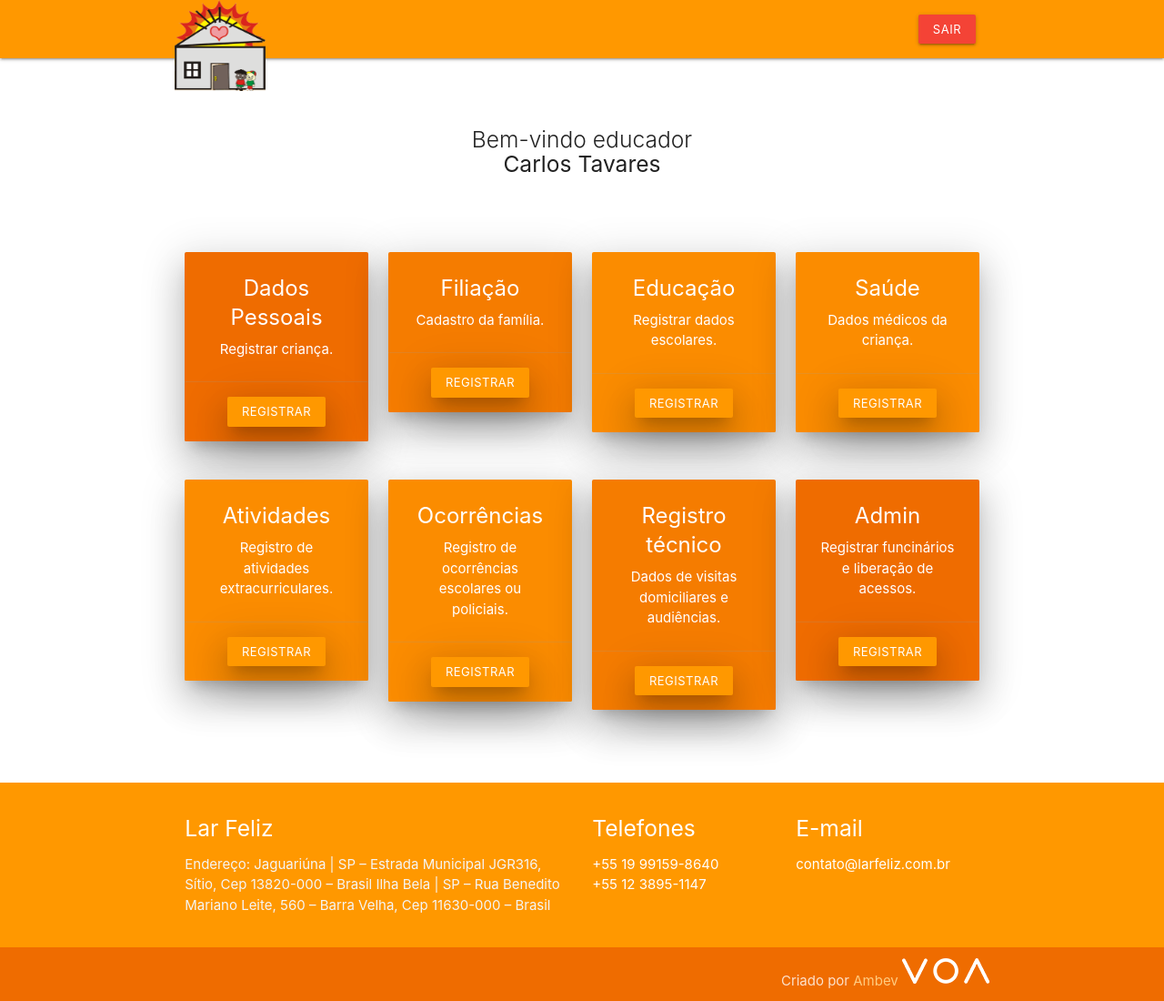
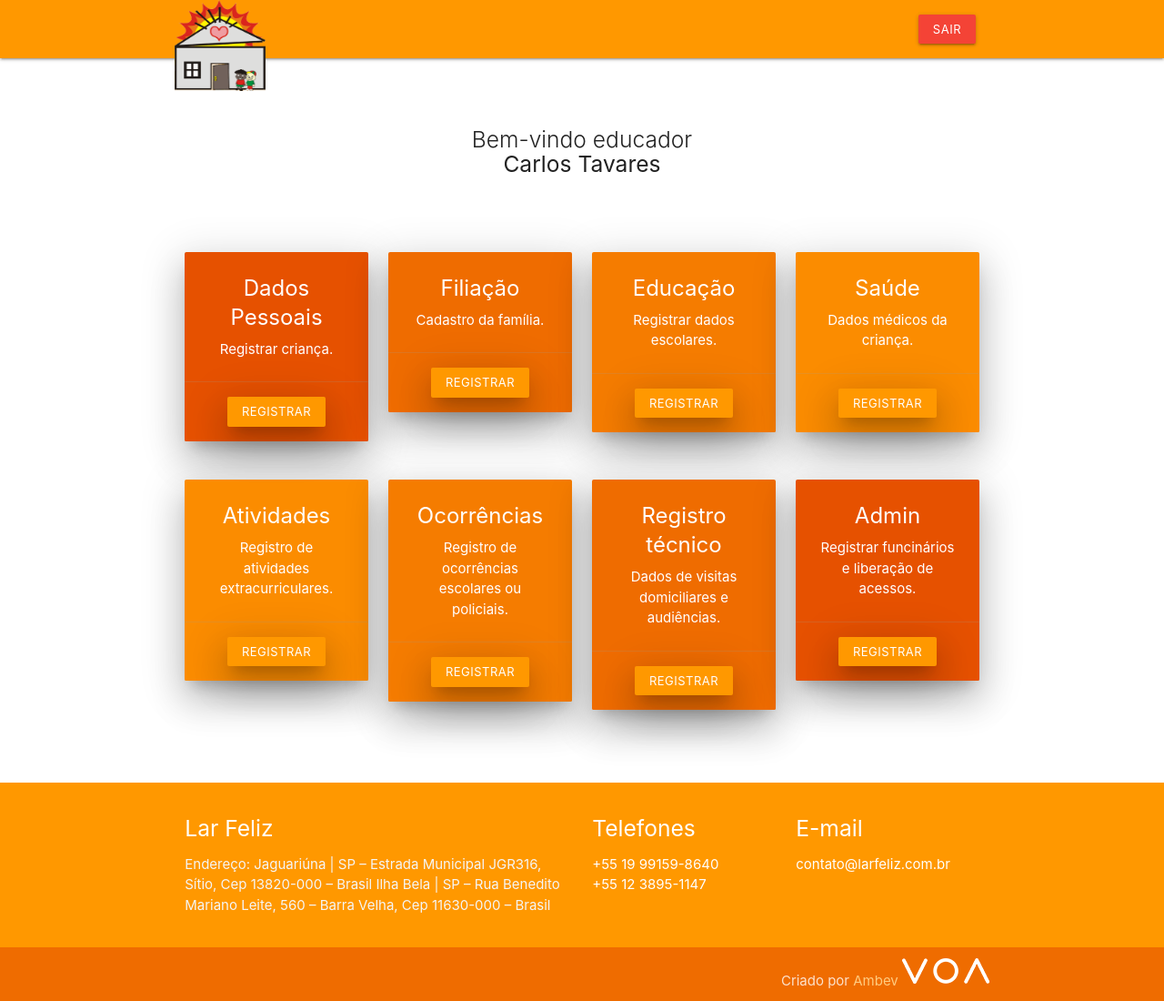
Before and after one commit to CarlosMagnoSTavares/larfeliz, a PHP site: page / in a window 1280 px wide. Shown: the whole page at 91% size. Run offline with PHP 8.4, Linux system fonts and the light colour scheme.

Commit message:
Correção de bugs

```diff
--- a/include/pagination.php
+++ b/include/pagination.php
@@ -7,6 +7,8 @@ foreach ($paginas as $key => $value)
 	$countPag = $value['PAG'];
 }
 ?>
+<div class="row center">
+	<div class="col s12 m12 center-align">
 	  <ul class="pagination center-align">
 	    <li class="disabled"><a href="#!"><i class="material-icons">chevron_left</i></a></li>
 
@@ -25,3 +27,6 @@ foreach ($paginas as $key => $value)
 
 	    <li class="disabled"><a href="#!"><i class="material-icons">chevron_right</i></a></li>
 	  </ul>
+	</div>
+
+</div>
--- a/index.php
+++ b/index.php
@@ -1,47 +1,68 @@
-<?php include_once('include/header.php'); ?>
+<?php
+include_once('include/header.php');
+
+$dadosPessoaisColor = 'orange'; //disabled
+$filiacaoColor = 'orange';
+$educacaoColor = 'orange';
+$saudeColor = 'orange';
+$atividadesColor = 'orange';
+$ocorrenciasColor = 'orange';
+$registroTecnicoColor = 'orange';
+$adminColor = 'orange';
+
+$colorCard1 = $dadosPessoaisColor.' darken-4';
+$colorCard2 = $filiacaoColor.' darken-3';
+$colorCard3 = $educacaoColor.' darken-2';
+$colorCard4 = $saudeColor.' darken-1';
+$colorCard5 = $atividadesColor.' darken-1';
+$colorCard6 = $ocorrenciasColor.' darken-2';
+$colorCard7 = $registroTecnicoColor.' darken-3';
+$colorCard8 = $adminColor.' darken-4';
+
+?>
     <!-- Primeira linha de blocos -->
     <div class="row">
         <div class="col s12 m3">
-          <div class="card z-depth-5 red orange darken-3">
+          <div class="card z-depth-5 <?php echo $colorCard1; ?>">
             <div class="card-content white-text">
               <span class="card-title center-align"><b>Dados Pessoais</b></span>
               <p class="center-align">Registrar criança.</p>
             </div>
             <div class="card-action center">
-              <a href="dadosPessoais.php" class="z-depth-5 btn-small waves-effect waves-light orange">Registrar</a>
+              <a href="dadosPessoais.php" class="z-depth-5 btn-small waves-effect waves-light <?php echo $dadosPessoaisColor; ?>">Registrar</a>
             </div>
           </div>
         </div>
         <div class="col s12 m3">
-          <div class="card z-depth-5 red orange darken-2">
+          <div class="card z-depth-5 <?php echo $colorCard2; ?>">
             <div class="card-content white-text">
               <span class="card-title center-align"><b>Filiação</b></span>
               <p class="center-align">Cadastro da família.</p>
             </div>
             <div class="card-action center">
-              <a href="filiacao.php" class="z-depth-5 btn-small waves-effect waves-light orange">Registrar</a>
+              <a href="filiacao.php" class="z-depth-5 btn-small waves-effect waves-light <?php echo $filiacaoColor; ?>">Registrar</a>
             </div>
           </div>
         </div>
         <div class="col s12 m3">
-          <div class="card z-depth-5 red orange darken-1">
+          <div class="card z-depth-5 <?php echo $colorCard3; ?>">
             <div class="card-content white-text">
               <span class="card-title center-align"><b>Educação</b></span>
               <p class="center-align">Registrar dados escolares.</p>
             </div>
             <div class="card-action center">
-              <a href="educacao.php" class="z-depth-5 btn-small waves-effect waves-light orange">Registrar</a>
+              <a href="educacao.php" class="z-depth-5 btn-small waves-effect waves-light <?php echo $educacaoColor; ?>">Registrar</a>
             </div>
           </div>
         </div>
         <div class="col s12 m3">
-          <div class="card z-depth-5 orange darken-1">
+          <div class="card z-depth-5 <?php echo $colorCard4; ?>">
             <div class="card-content white-text">
               <span class="card-title center-align"><b>Saúde</b></span>
               <p class="center-align">Dados médicos da criança.</p>
             </div>
             <div class="card-action center">
-              <a href="saude.php" class="z-depth-5 btn-small waves-effect waves-light orange">Registrar</a>
+              <a href="saude.php" class="z-depth-5 btn-small waves-effect waves-light <?php echo $saudeColor; ?>">Registrar</a>
             </div>
           </div>
         </div>
@@ -49,46 +70,46 @@
     <!-- Segunda linha de blocos -->
     <div class="row">
         <div class="col s12 m3">
-          <div class="card z-depth-5 orange darken-1">
+          <div class="card z-depth-5 <?php echo $colorCard5; ?>">
             <div class="card-content white-text">
               <span class="card-title center-align"><b>Atividades</b></span>
               <p class="center-align">Registro de atividades extracurriculares.</p>
             </div>
             <div class="card-action center">
-              <a href="atividades.php" class="z-depth-5 btn-small waves-effect waves-light orange">Registrar</a>
+              <a href="atividades.php" class="z-depth-5 btn-small waves-effect waves-light <?php echo $atividadesColor; ?>">Registrar</a>
             </div>
           </div>
         </div>
         <div class="col s12 m3">
-          <div class="card z-depth-5 red orange darken-1">
+          <div class="card z-depth-5 <?php echo $colorCard6; ?>">
             <div class="card-content white-text">
               <span class="card-title center-align"><b>Ocorrências</b></span>
               <p class="center-align">Registro de ocorrências escolares ou policiais.</p>
             </div>
             <div class="card-action center">
-              <a href="ocorrencias.php" class="z-depth-5 btn-small waves-effect waves-light orange">Registrar</a>
+              <a href="ocorrencias.php" class="z-depth-5 btn-small waves-effect waves-light <?php echo $ocorrenciasColor; ?>">Registrar</a>
             </div>
           </div>
         </div>
         <div class="col s12 m3">
-          <div class="card z-depth-5 red orange darken-2">
+          <div class="card z-depth-5 <?php echo $colorCard7; ?>">
             <div class="card-content white-text">
               <span class="card-title center-align"><b>Registro técnico</b></span>
               <p class="center-align">Dados de visitas domiciliares e audiências.</p>
             </div>
             <div class="card-action center">
-              <a href="registroTecnico.php" class="z-depth-5 btn-small waves-effect waves-light orange">Registrar</a>
+              <a href="registroTecnico.php" class="z-depth-5 btn-small waves-effect waves-light <?php echo $registroTecnicoColor; ?>">Registrar</a>
             </div>
           </div>
         </div>
         <div class="col s12 m3">
-          <div class="card z-depth-5 red orange darken-3">
+          <div class="card z-depth-5 <?php echo $colorCard8; ?>">
             <div class="card-content white-text">
               <span class="card-title center-align"><b>Admin</b></span>
               <p class="center-align">Registrar funcinários e liberação de acessos.</p>
             </div>
             <div class="card-action center">
-              <a href="admin.php" class="z-depth-5 btn-small waves-effect waves-light orange">Registrar</a>
+              <a href="admin.php" class="z-depth-5 btn-small waves-effect waves-light <?php echo $adminColor; ?>">Registrar</a>
             </div>
           </div>
         </div>
--- a/js/init.js
+++ b/js/init.js
@@ -16,4 +16,16 @@
     $('.materialboxed').materialbox();
   });
 
+
+    document.addEventListener('DOMContentLoaded', function() {
+    var elems = document.querySelectorAll('select');
+    var instances = M.FormSelect.init(elems, options);
+  });
+
+  // Or with jQuery
+
+  $(document).ready(function(){
+    $('select').formSelect();
+  });
+
 })(jQuery); // end of jQuery name space
```
Also changed, not shown: dadosPessoais.php (+18 -16 lines). Lines whose indentation alone changed are shown as unchanged.
